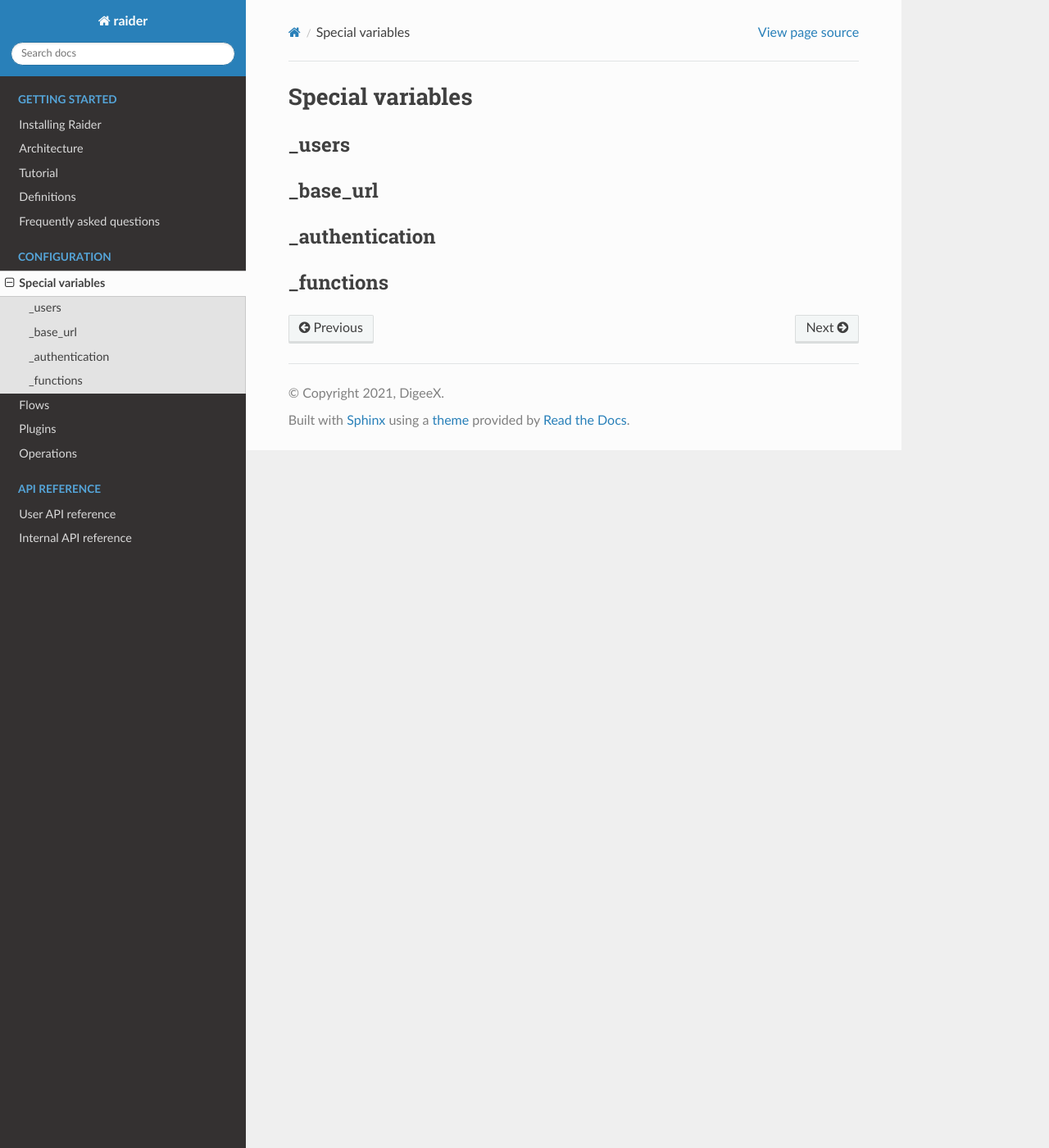
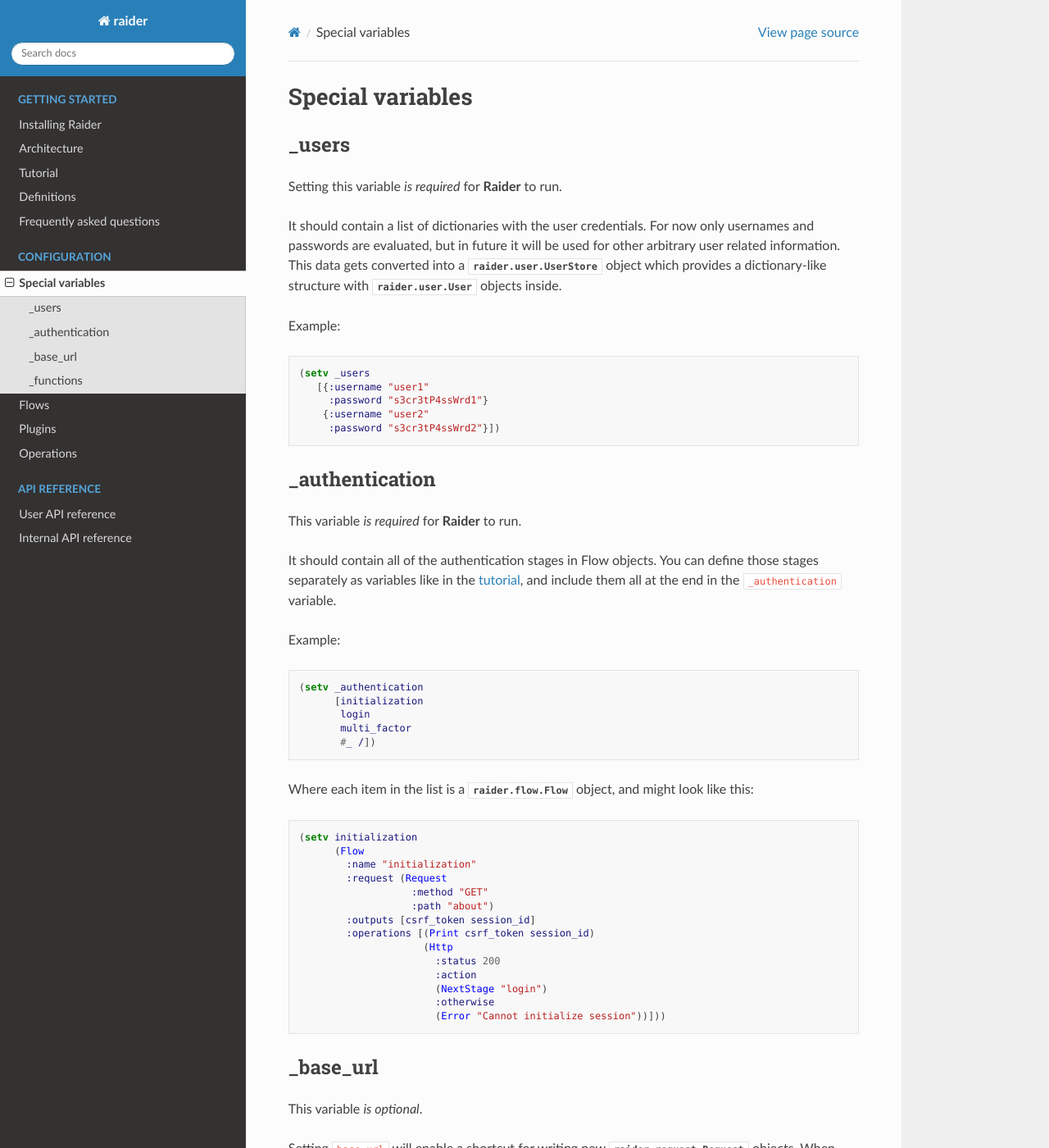
Before and after one commit to DigeeX/raider, a Sphinx documentation site: the page built from docs/dev/special_variables.rst, in a window 1280 px wide and 1400 px high. Shown: the whole window at 82% size. Built offline with Sphinx 7.4.7 and the Read the Docs theme 2.0.0, drawn with Linux system fonts in a browser that asks for light colours; the version number could not be read and is left out; some of the changed text lies outside the part shown.

```diff
--- a/docs/dev/special_variables.rst
+++ b/docs/dev/special_variables.rst
@@ -7,17 +7,87 @@ Special variables
 _users
 ------
 
-.. _var_base_url:
+Setting this variable *is required* for **Raider** to run.
 
-_base_url
----------
+It should contain a list of dictionaries with the user
+credentials. For now only usernames and passwords are evaluated, but
+in future it will be used for other arbitrary user related
+information. This data gets converted into a
+:class:`raider.user.UserStore` object which provides a dictionary-like
+structure with :class:`raider.user.User` objects inside.
+
+Example:
+
+.. code-block:: hylang
+
+    (setv _users
+       [{:username "user1"
+  	 :password "s3cr3tP4ssWrd1"}
+        {:username "user2"
+         :password "s3cr3tP4ssWrd2"}])
 
 .. _var_authentication:
 
 _authentication
 ---------------
 
+This variable *is required* for **Raider** to run.
+
+It should contain all of the authentication stages in Flow
+objects. You can define those stages separately as variables like in
+the :ref:`tutorial <tutorial>`, and include them all at the end in the
+``_authentication`` variable.
+
+Example:
+
+.. code-block:: hylang
+
+    (setv _authentication
+          [initialization
+           login
+           multi_factor
+           #_ /])
+
+
+Where each item in the list is a :class:`raider.flow.Flow` object, and
+might look like this:
+
+.. code-block:: hylang
+
+    (setv initialization
+          (Flow
+            :name "initialization"
+            :request (Request
+                       :method "GET"
+                       :path "about")
+            :outputs [csrf_token session_id]
+            :operations [(Print csrf_token session_id)
+                         (Http
+                           :status 200
+                           :action
+                           (NextStage "login")
+                           :otherwise
+                           (Error "Cannot initialize session"))]))
+
+.. _var_base_url:
+
+_base_url
+---------
+
+This variable *is optional*.
+
+Setting ``base_url`` will enable a shortcut for writing new
+:class:`raider.request.Request` objects. When enabled, the Requests
+can be created using ``:path`` instead of ``url``
+
+
 .. _var_functions:
 
 _functions
 ----------
+
+This variable *is optional*.
+
+It works similarly to the :ref:`_authentication <var_authentication>`
+variable, but it includes only the Flows which don't affect the
+authentication process.
--- a/docs/user/tutorial.rst
+++ b/docs/user/tutorial.rst
@@ -1,3 +1,5 @@
+.. _tutorial:
+
 Tutorial
 ========
 
--- a/pyproject.toml
+++ b/pyproject.toml
@@ -1,7 +1,7 @@
 [tool.poetry]
     name = "raider"
     version = "0.1.3"
-    description = "Authentication testing tool"
+    description = "Authentication testing framework"
     authors = ["Daniel Neagaru <daniel@digeex.de>"]
     packages = [
       { include = "raider" }
```
Also changed, not shown: README.md (+1 -1 lines), docs/dev/plugins.rst (+117 -0 lines), docs/user/definitions.rst (+4 -4 lines).
